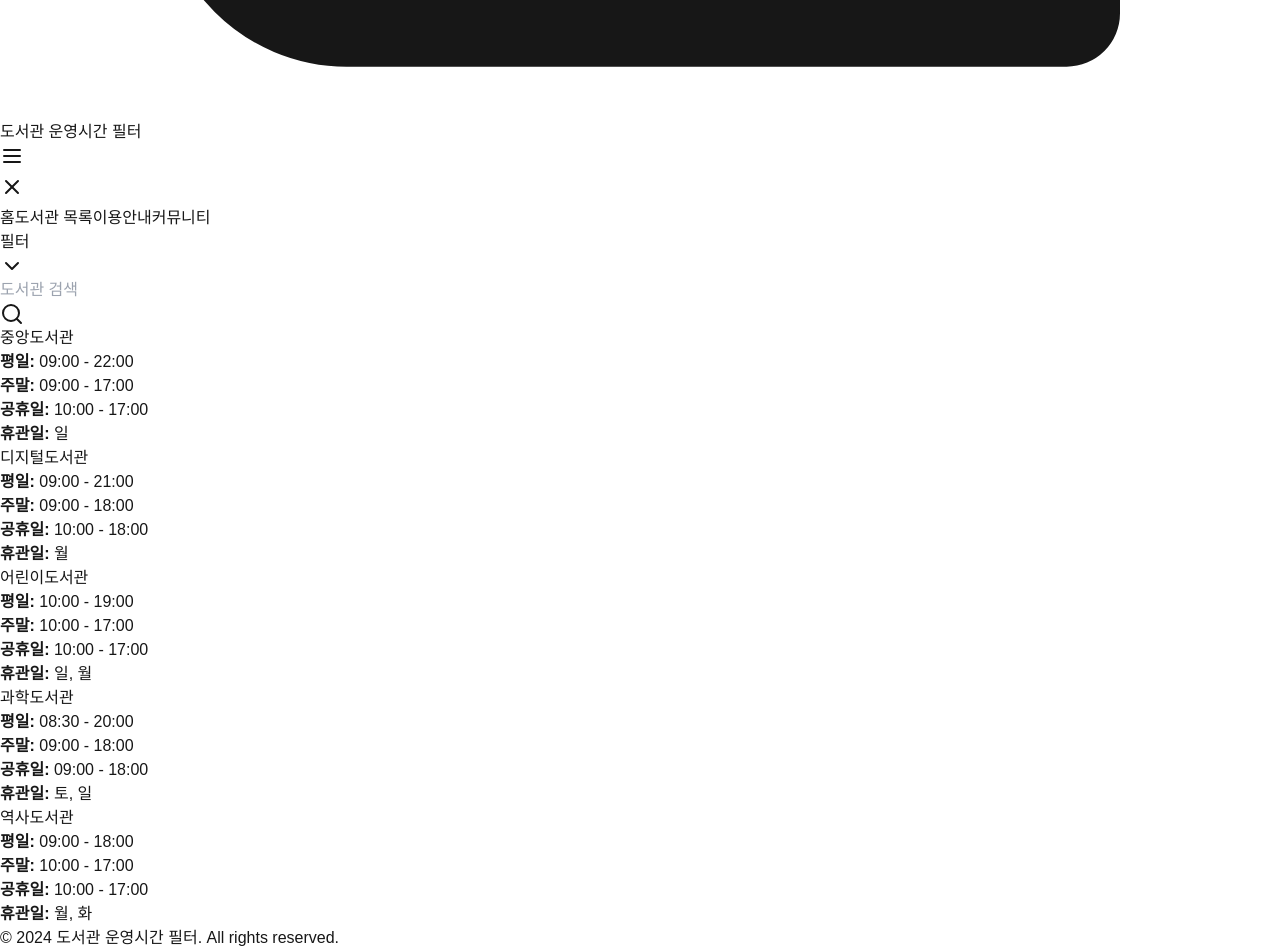
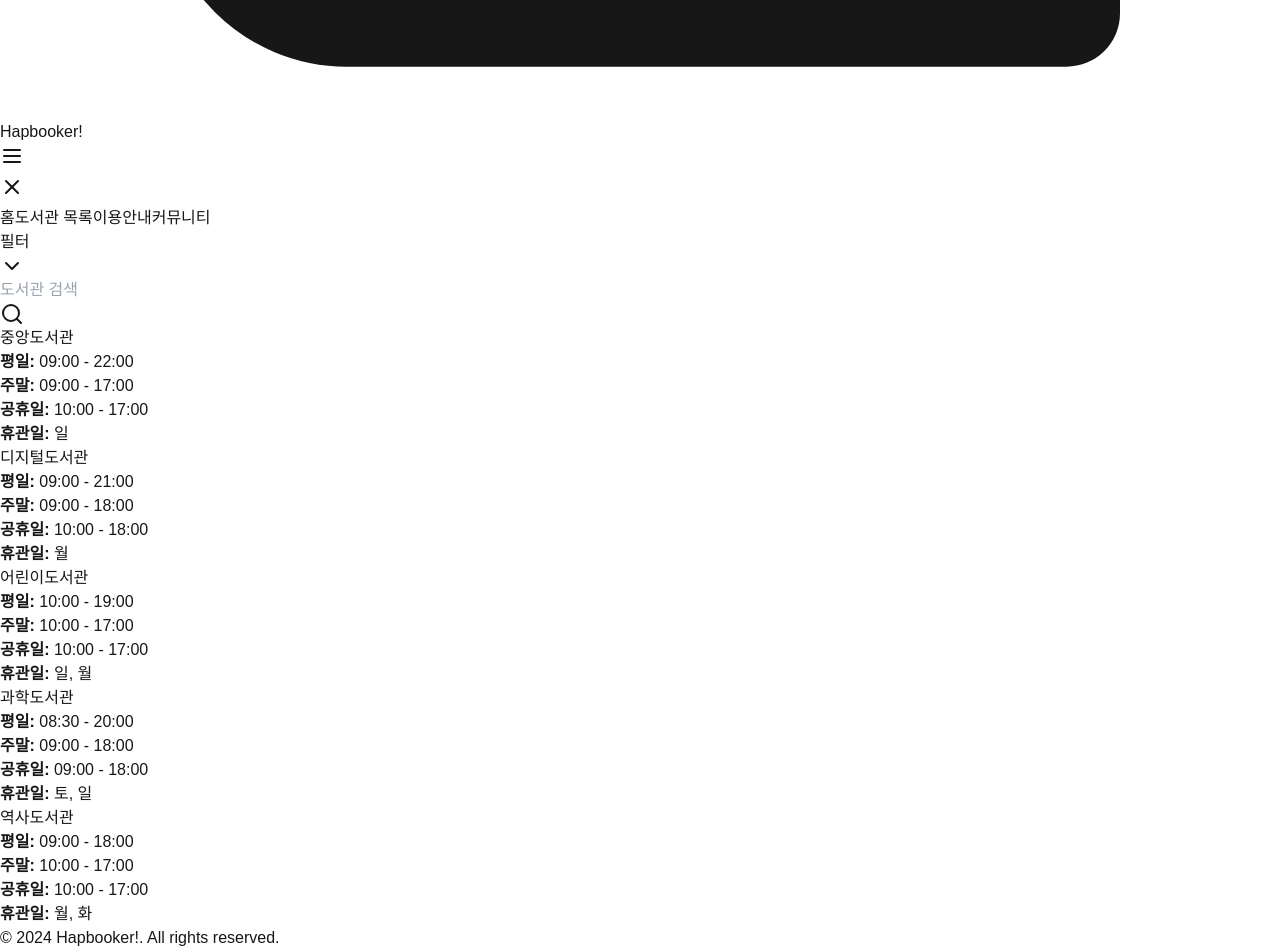
Before and after one commit to 12eu8oed/library2025, a Next.js app: page / in a window 1280 px wide. Shown: the part 1160-2109 px from the top of the page. Built offline with nearby package versions, Linux system fonts and the light colour scheme.

Commit message:
앱 이름 수정

```diff
--- a/src/app/page.tsx
+++ b/src/app/page.tsx
@@ -171,7 +171,7 @@ export default function Component() {
               <path d="M4 19.5C4 18.1193 5.11929 17 6.5 17H20" stroke="currentColor" strokeWidth="2" strokeLinecap="round" strokeLinejoin="round"/>
               <path d="M6.5 2H20V22H6.5C5.11929 22 4 20.8807 4 19.5V4.5C4 3.11929 5.11929 2 6.5 2Z" stroke="currentColor" strokeWidth="2" strokeLinecap="round" strokeLinejoin="round"/>
             </svg>
-            <h1 className="text-2xl font-bold">도서관 운영시간 필터</h1>
+            <h1 className="text-2xl font-bold">Hapbooker!</h1>
           </div>
           <button onClick={() => setIsMenuOpen(!isMenuOpen)} className="z-50 relative bg-[#42855B] p-2 rounded-full">
             {isMenuOpen ? <X size={24} className="text-white" /> : <Menu size={24} className="text-white" />}
@@ -424,7 +424,7 @@ export default function Component() {
       <footer className="bg-[#42855B] text-white p-4">
         <div className="max-w-[768px] mx-auto flex flex-col md:flex-row justify-between items-center">
           <div className="mb-4 md:mb-0">
-            <p>&copy; 2024 도서관 운영시간 필터. All rights reserved.</p>
+            <p>&copy; 2024 Hapbooker!. All rights reserved.</p>
           </div>
           <div className="flex space-x-4">
             <a href="#" className="hover:text-[#90B77D] transition-colors duration-300">
```
